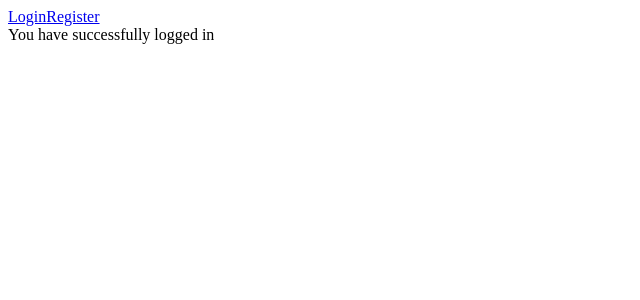
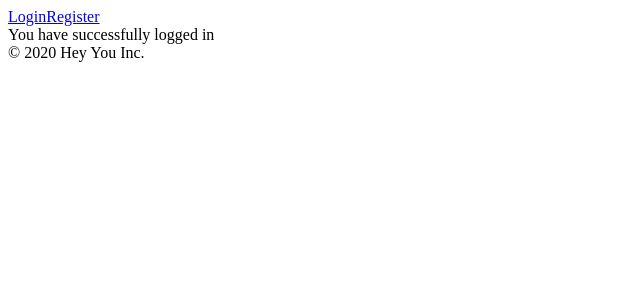
Before and after one commit to GeoDoo/testing-react-applications, a React app: page /dashboard in a window 1280 px wide. Shown: the top 300 px of the page, without its empty margins (0-640 px from the left). Built offline with nearby package versions, Linux system fonts and the light colour scheme.

Commit message:
Refactor page layouts and rendering

```diff
--- a/src/App.js
+++ b/src/App.js
@@ -1,24 +1,23 @@
-import React, { useState } from 'react'
+import React from 'react'
 import { BrowserRouter, Switch, Route } from 'react-router-dom'
 import Login from './pages/Login'
-import Header from './blocks/Header'
+import Dashboard from './pages/Dashboard'
+import Home from './pages/Home'
 
-const App = () => {
-  // TODO: find better way
-  const [, setToken] = useState('')
-
-  return (
+const App = () => (
   <BrowserRouter>
-      <Header />
     <Switch>
       <Route path="/login">
-          <Login setToken={setToken} />
+        <Login />
       </Route>
-        <Route path="/dashboard">You have successfully logged in</Route>
-        <Route exact path="/"></Route>
+      <Route path="/dashboard">
+        <Dashboard />
+      </Route>
+      <Route exact path="/">
+        <Home />
+      </Route>
     </Switch>
   </BrowserRouter>
 )
-}
 
 export default App
--- /dev/null
+++ b/src/areas/Footer.js
@@ -0,0 +1,5 @@
+import React from 'react'
+
+const Footer = () => <footer>&copy; 2020 Hey You Inc.</footer>
+
+export default Footer
--- /dev/null
+++ b/src/areas/Main.js
@@ -0,0 +1,10 @@
+import React from 'react'
+import PropTypes from 'prop-types'
+
+const Main = ({ children }) => <main>{children}</main>
+
+Main.propTypes = {
+  children: PropTypes.node.isRequired,
+}
+
+export default Main
--- /dev/null
+++ b/src/layouts/3_parts.js
@@ -0,0 +1,21 @@
+import React from 'react'
+import PropTypes from 'prop-types'
+import Header from '../areas/Header'
+import Main from '../areas/Main'
+import Footer from '../areas/Footer'
+
+const ThreePartsLayout = ({ children }) => {
+  return (
+    <>
+      <Header />
+      <Main>{children}</Main>
+      <Footer />
+    </>
+  )
+}
+
+ThreePartsLayout.propTypes = {
+  children: PropTypes.node.isRequired,
+}
+
+export default ThreePartsLayout
--- /dev/null
+++ b/src/pages/Dashboard.js
@@ -0,0 +1,8 @@
+import React from 'react'
+import ThreePartsLayout from '../layouts/3_parts'
+
+const Dashboard = () => (
+  <ThreePartsLayout>You have successfully logged in</ThreePartsLayout>
+)
+
+export default Dashboard
--- /dev/null
+++ b/src/pages/Home.js
@@ -0,0 +1,8 @@
+import React from 'react'
+import ThreePartsLayout from '../layouts/3_parts'
+
+const Home = () => (
+  <ThreePartsLayout></ThreePartsLayout>
+)
+
+export default Home
--- a/src/pages/Login.js
+++ b/src/pages/Login.js
@@ -1,9 +1,9 @@
 import React, { useState } from 'react'
-import PropTypes from 'prop-types'
 import { Link, useHistory } from 'react-router-dom'
+import ThreePartsLayout from '../layouts/3_parts'
 import { login } from '../api'
 
-const Login = ({ setToken }) => {
+const Login = () => {
   const [username, setUsername] = useState('')
   const [password, setPassword] = useState('')
   const [validationErrorMessage, setValidationErrorMessage] = useState('')
@@ -15,7 +15,6 @@ const Login = ({ setToken }) => {
     try {
       const token = await login(username, password)
       window.localStorage.setItem('auth', token)
-      setToken(token)
     } catch (error) {
       return setValidationErrorMessage(error.message)
     }
@@ -34,7 +33,7 @@ const Login = ({ setToken }) => {
   }
 
   return (
-    <>
+    <ThreePartsLayout>
       <h1>Sign In</h1>
       <p>
         <Link to="/register">Need to create an account?</Link>
@@ -69,12 +68,8 @@ const Login = ({ setToken }) => {
           <input type="submit" value="Submit" />
         </div>
       </form>
-    </>
+    </ThreePartsLayout>
   )
 }
 
-Login.propTypes = {
-  setToken: PropTypes.func.isRequired,
-}
-
 export default Login
```
Also changed, not shown: src/areas/Header.js (renamed from src/blocks/Header.js). Lines whose indentation alone changed are shown as unchanged.
